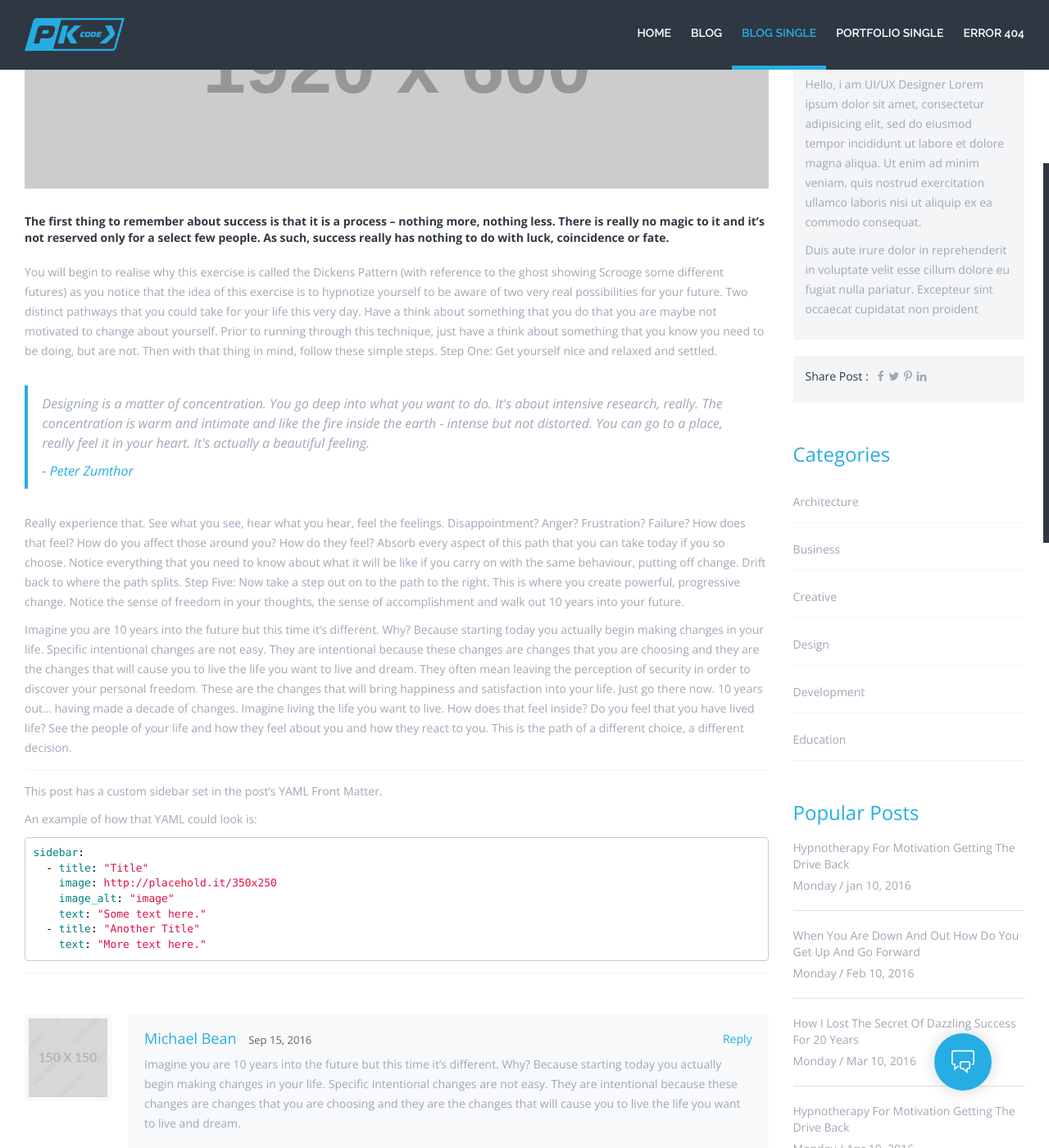
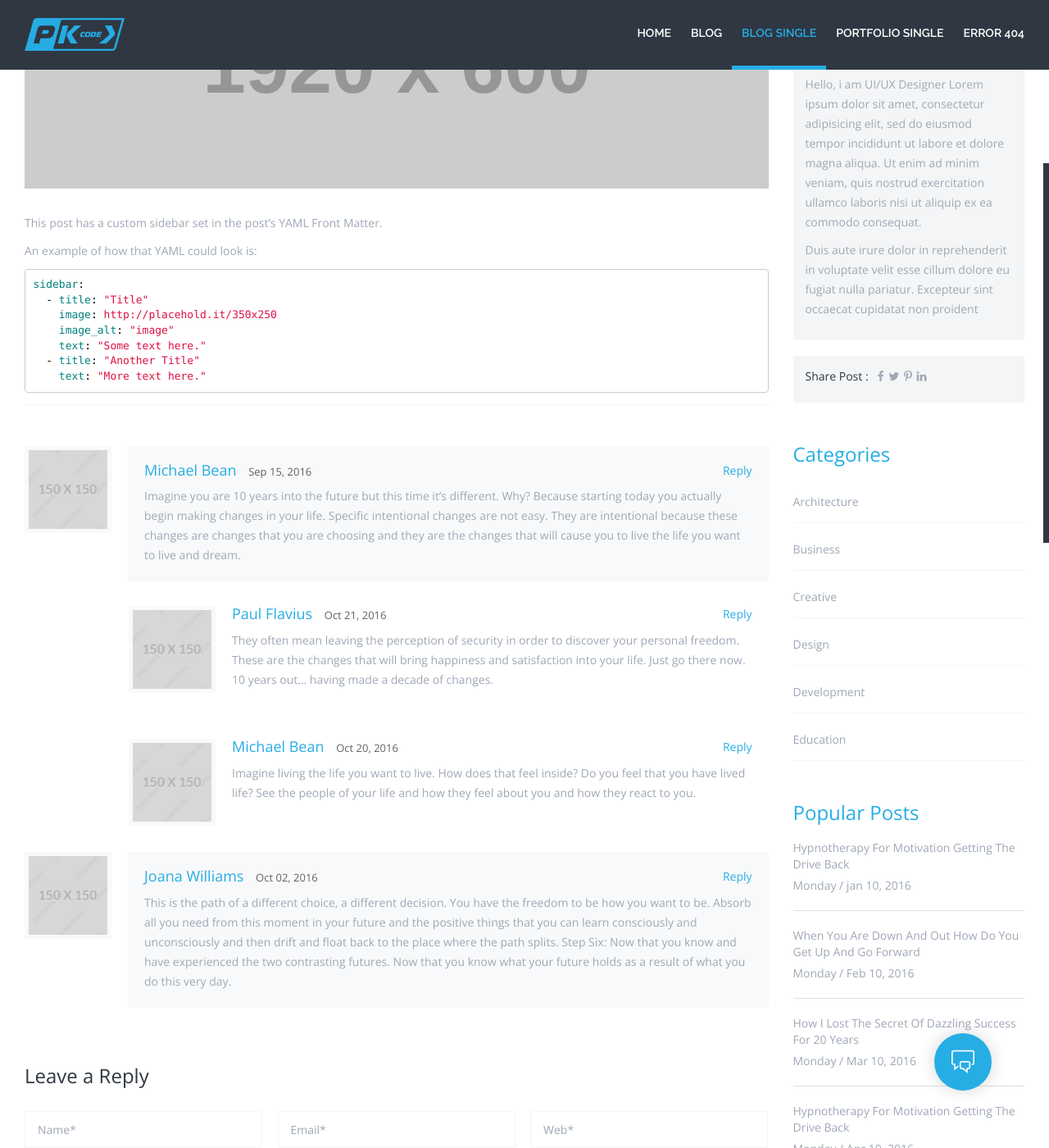
Before and after one commit to bitroniq/bitroniq.github.io, a Jekyll site: the page built from _posts/2012-03-15-layout-sidebar-custom.md, in a window 1280 px wide and 1400 px high, scrolled down 604 px. Shown: the whole window at 82% size. Built offline with Jekyll 4.4.1, drawn with Linux system fonts in a browser that asks for light colours.

Commit message:
Updated the post.html layout - removed lorem ipsum.

```diff
--- a/_layouts/post.html
+++ b/_layouts/post.html
@@ -124,15 +124,6 @@ blog -->
           <div class="item"> <img src="http://via.placeholder.com/1920x600/ccc" alt=""> </div>
         </div>
         <div class="content">
-          <b>The first thing to remember about success is that it is a process – nothing more, nothing less. There is really no magic to it and it’s not reserved only for a select few people. As such, success really has nothing to do with luck, coincidence or fate. </b>
-          <p>You will begin to realise why this exercise is called the Dickens Pattern (with reference to the ghost showing Scrooge some different futures) as you notice that the idea of this exercise is to hypnotize yourself to be aware of two very real possibilities for your future. Two distinct pathways that you could take for your life this very day. Have a think about something that you do that you are maybe not motivated to change about yourself. Prior to running through this technique, just have a think about something that you know you need to be doing, but are not. Then with that thing in mind, follow these simple steps. Step One: Get yourself nice and relaxed and settled. </p>
-          <blockquote>
-            <p>Designing is a matter of concentration. You go deep into what you want to do. It's about intensive research, really. The concentration is warm and intimate and like the fire inside the earth - intense but not distorted. You can go to a place, really feel it in your heart. It's actually a beautiful feeling.
-              <br /><span>- Peter Zumthor</span></p>
-            </blockquote>
-            <p>Really experience that. See what you see, hear what you hear, feel the feelings. Disappointment? Anger? Frustration? Failure? How does that feel? How do you affect those around you? How do they feel? Absorb every aspect of this path that you can take today if you so choose. Notice everything that you need to know about what it will be like if you carry on with the same behaviour, putting off change. Drift back to where the path splits. Step Five: Now take a step out on to the path to the right. This is where you create powerful, progressive change. Notice the sense of freedom in your thoughts, the sense of accomplishment and walk out 10 years into your future.</p>
-            <p>Imagine you are 10 years into the future but this time it’s different. Why? Because starting today you actually begin making changes in your life. Specific intentional changes are not easy. They are intentional because these changes are changes that you are choosing and they are the changes that will cause you to live the life you want to live and dream. They often mean leaving the perception of security in order to discover your personal freedom. These are the changes that will bring happiness and satisfaction into your life. Just go there now. 10 years out… having made a decade of changes. Imagine living the life you want to live. How does that feel inside? Do you feel that you have lived life? See the people of your life and how they feel about you and how they react to you. This is the path of a different choice, a different decision.</p>
-          <hr>
           {{ content }}
           <hr>
           </div>
```
